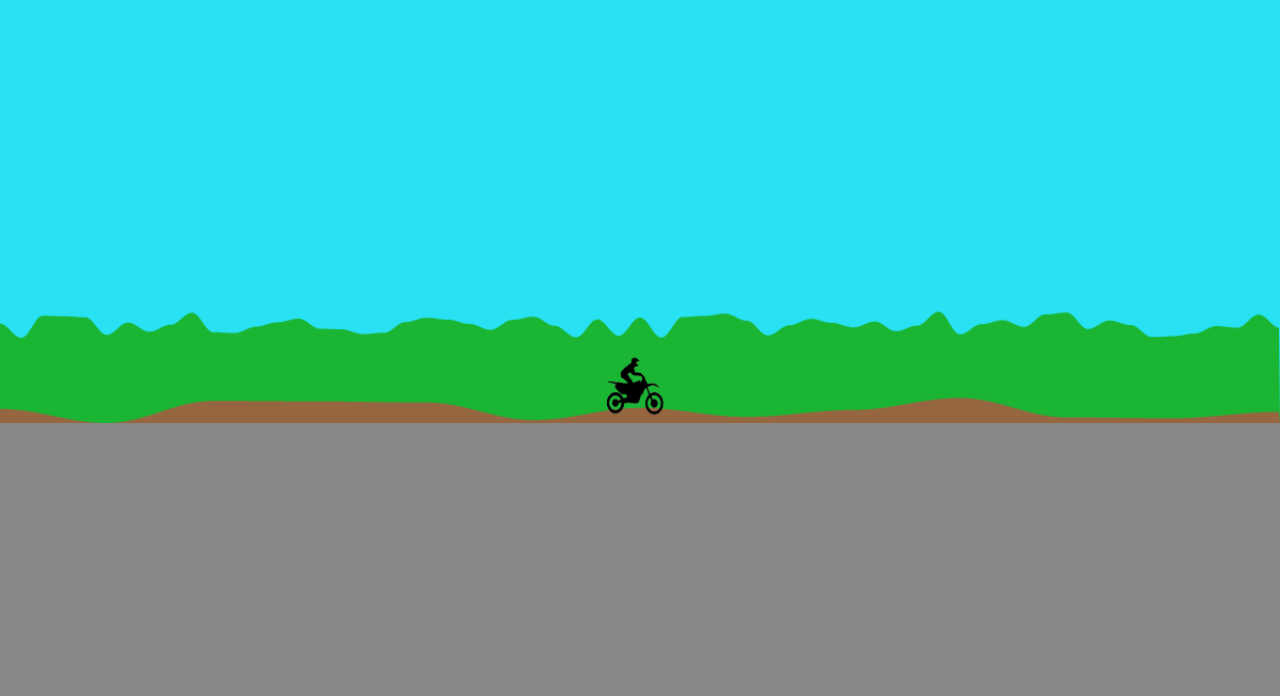
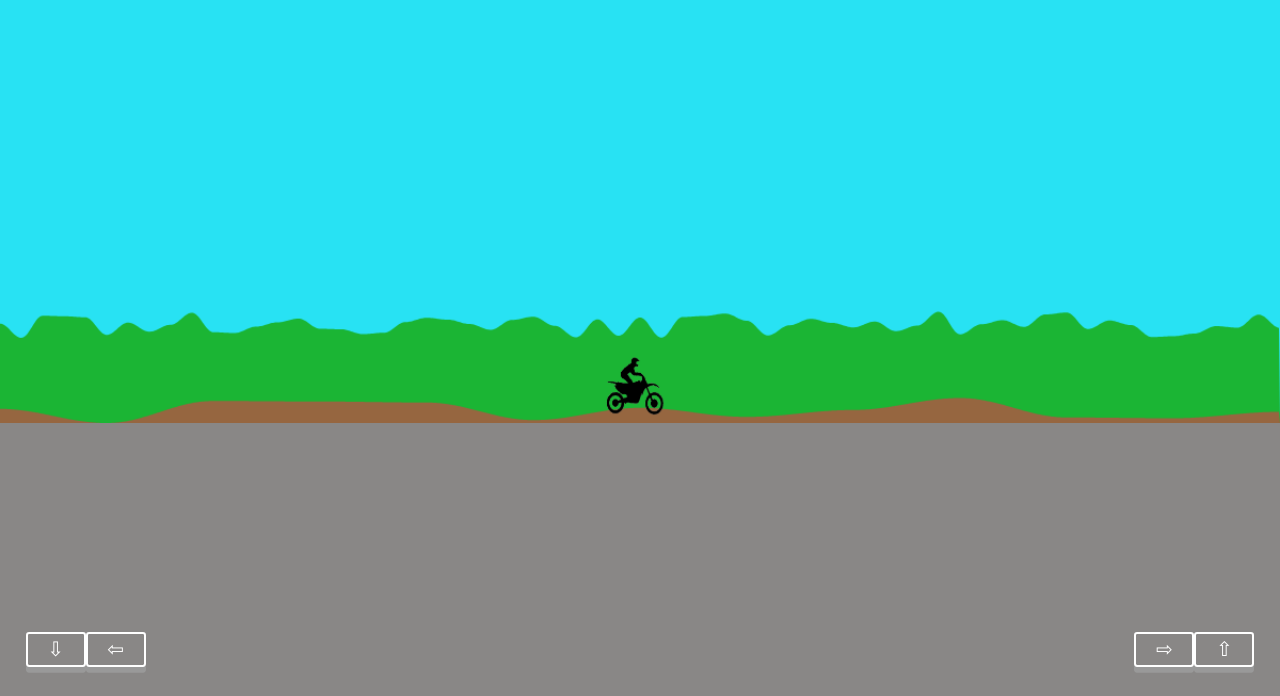
Before and after one commit to BellaMrx/Motocross_Rally, a plain HTML site: page MotocrossEasy.html in a window 1280 px wide. Shown: the part 104-800 px from the top of the page. Drawn offline with nearby package versions, Linux system fonts and the light colour scheme.

Commit message:
bootstrap deleted

```diff
--- a/MotocrossEasy.html
+++ b/MotocrossEasy.html
@@ -7,7 +7,6 @@
 		<link rel="stylesheet" type="text/css" href="https://maxcdn.bootstrapcdn.com/bootstrap/3.4.1/css/bootstrap.min.css">
 		<link rel="stylesheet" type="text/css" href="styleMotocross.css">
 		<script src="https://ajax.googleapis.com/ajax/libs/jquery/3.5.1/jquery.min.js"></script>
-		<script src="https://maxcdn.bootstrapcdn.com/bootstrap/3.4.1/js/bootstrap.min.js"></script>
 		<title>Motocross Rally</title>
     </head>
     <body>
--- a/styleMotocross.css
+++ b/styleMotocross.css
@@ -4,7 +4,7 @@
 
 body {
 	margin: 0;
-	cursor: none;
+	cursor: ;
 	background-color: #898786;
 }
 
@@ -97,7 +97,7 @@ canvas {
 }
 
 /* MOBILE */
-@media only screen and (max-width: 1200px) {
+@media only screen and (max-width: 1370px) {
 
 .mobileKeys {
 	color: #fff;
```
Also changed, not shown: index.html (+0 -1 lines).
